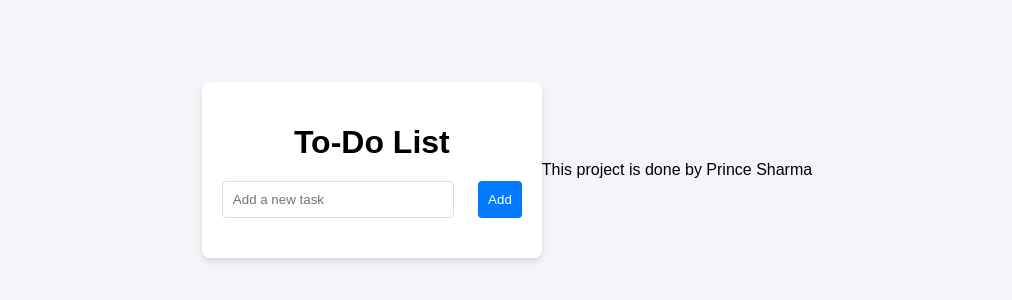
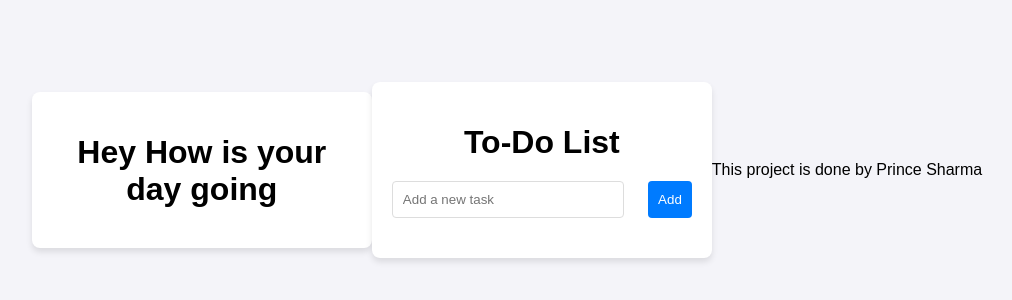
Before and after one commit to prince-sharma-1/todo_list, a plain HTML site: page index.html in a window 1280 px wide. Shown: the part 230-530 px from the top of the page, without its empty margins (133-1145 px from the left). Drawn offline with Linux system fonts and the light colour scheme.

Commit message:
"this is version 2"

```diff
--- a/index.html
+++ b/index.html
@@ -7,6 +7,7 @@
   <link rel="stylesheet" href="styles.css">
 </head>
 <body>
+  <div class="container"><h1>Hey How is your day going</h1></div>
   <div class="container">
     <h1>To-Do List</h1>
     <div class="input-section">
```
